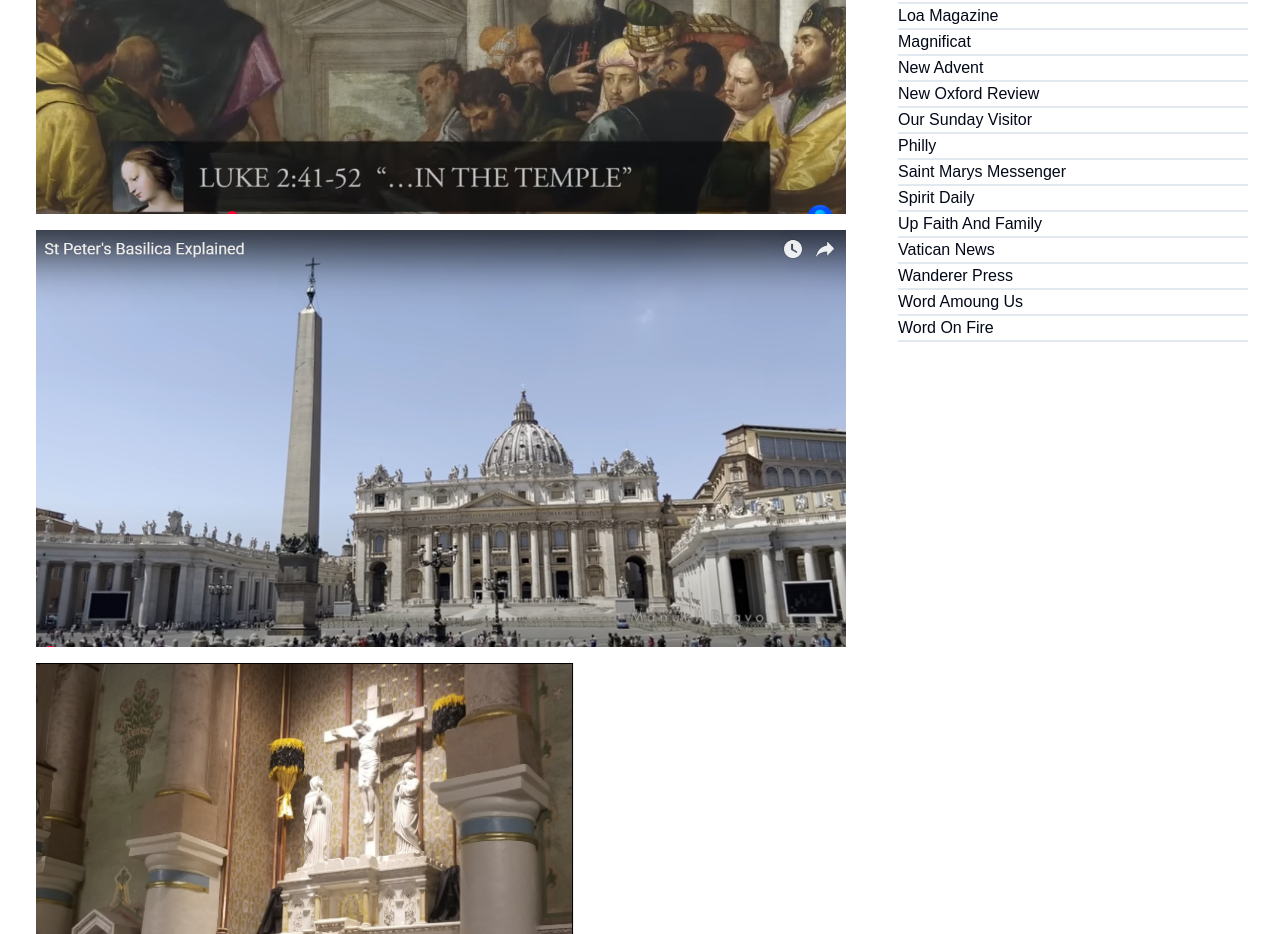
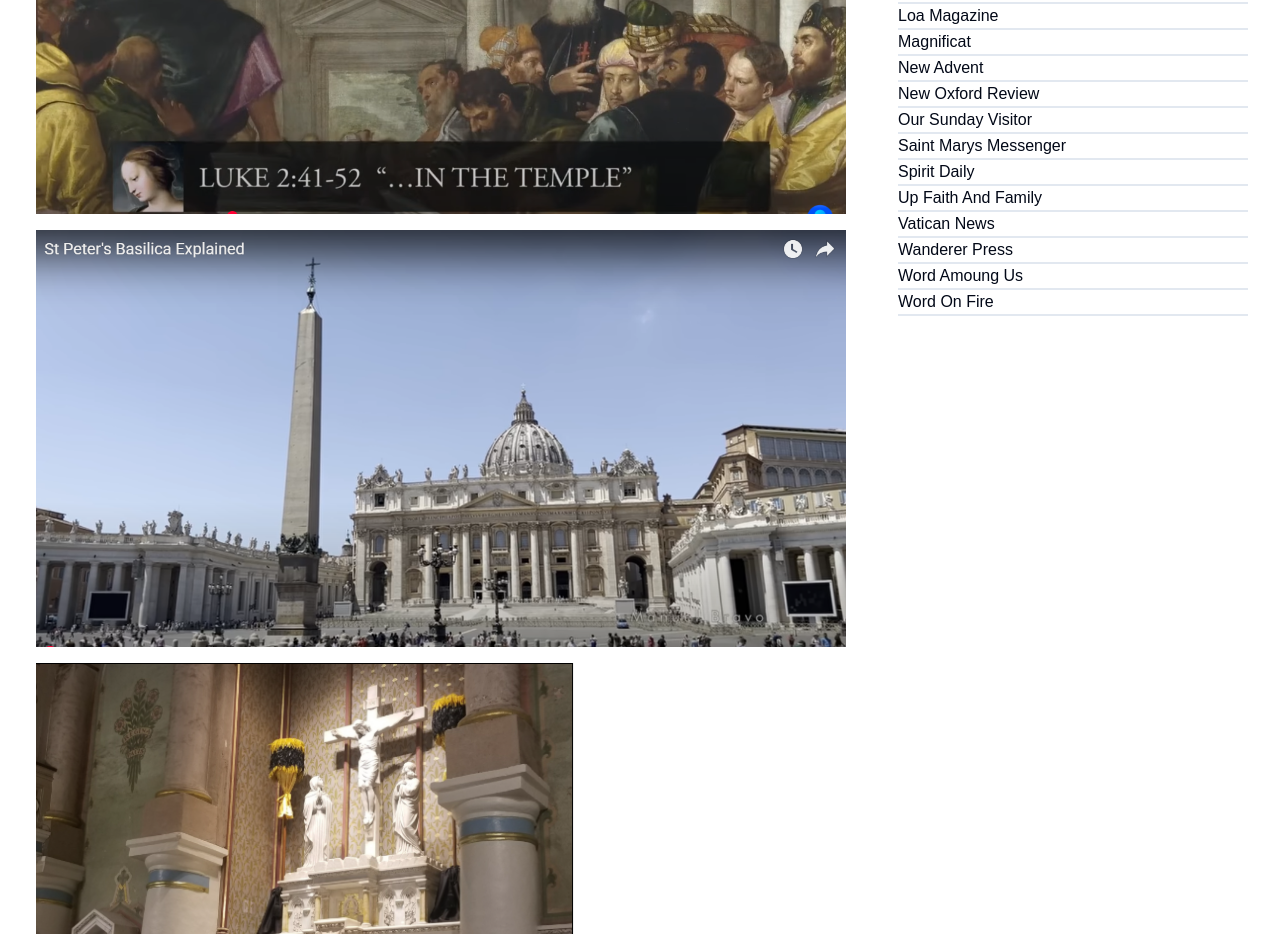
Before and after one commit to ttjohninvest/saint-john-holy-3, a Next.js app: page / in a window 1280 px wide. Shown: the part 1540-2474 px from the top of the page. Built offline with nearby package versions, Linux system fonts and the light colour scheme.

Commit message:
I removed philly

```diff
--- a/src/app/layout.js
+++ b/src/app/layout.js
@@ -541,15 +541,6 @@ export default function RootLayout({ children }) {
             <div className="border-b-2">
               <a
                 className="flex flex-wrap"
-                href="https://www.philly.com"
-                target="_blank"
-              >
-                Philly
-              </a>
-            </div>
-            <div className="border-b-2">
-              <a
-                className="flex flex-wrap"
                 href="https://www.stmarysmessenger.com"
                 target="_blank"
               >
```
